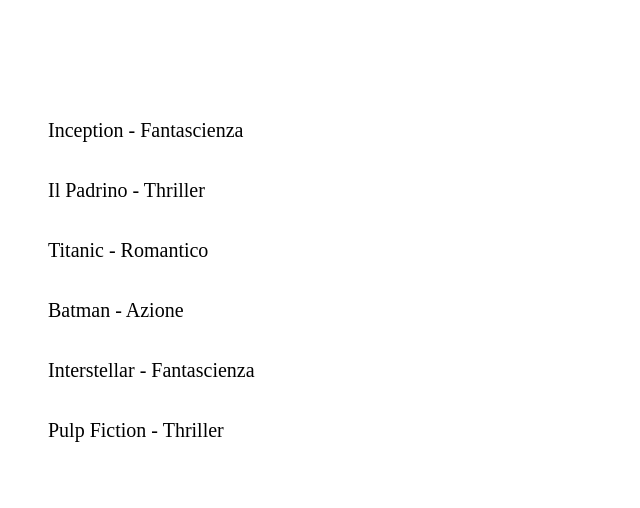
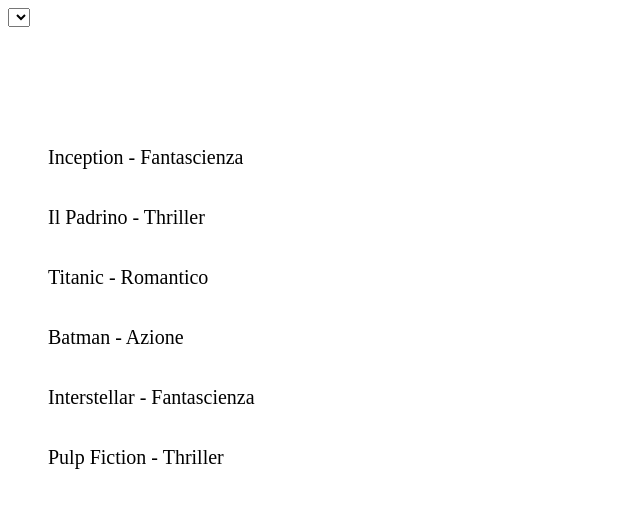
Before and after one commit to DavideCotigliani/react-movie-filter, a React (Vite) app: page / in a window 1280 px wide. Shown: the top 508 px of the page, without its empty margins (0-640 px from the left). Built offline with nearby package versions, Linux system fonts and the light colour scheme.

Commit message:
[UPD] Created the necessary useState for the filter function

```diff
--- a/src/components/Movies.jsx
+++ b/src/components/Movies.jsx
@@ -1,3 +1,4 @@
+import { useState } from "react"
 
 const Movies = () => {
     const moviesArray = [
@@ -8,12 +9,24 @@
         { title: 'Interstellar', genre: 'Fantascienza' },
         { title: 'Pulp Fiction', genre: 'Thriller' },
     ]
+    // Creo il primo useState dell'array originale
+    const [defaultMovies, setDefaultMovies] = useState(moviesArray)
+    // creo array per la funzione State di search
+    const [search, setSearch] = useState("")
+    // creo array per la funzione State di filtraggio
+    const [filteredArray, setFilteredArray] = useState(defaultMovies)
+
     return (
-        <ul>
-            {moviesArray.map((movie) => (
-                <li key={movie.title}> {movie.title} - {movie.genre}</li>
-            ))}
-        </ul>
+        <>
+            {/* Creo il select */}
+            <select className="select-text" ></select>
+            {/* Filtro l'array */}
+            <ul>
+                {moviesArray.map((movie) => (
+                    <li key={movie.title}> {movie.title} - {movie.genre}</li>
+                ))}
+            </ul>
+        </>
     )
 }
 
```
